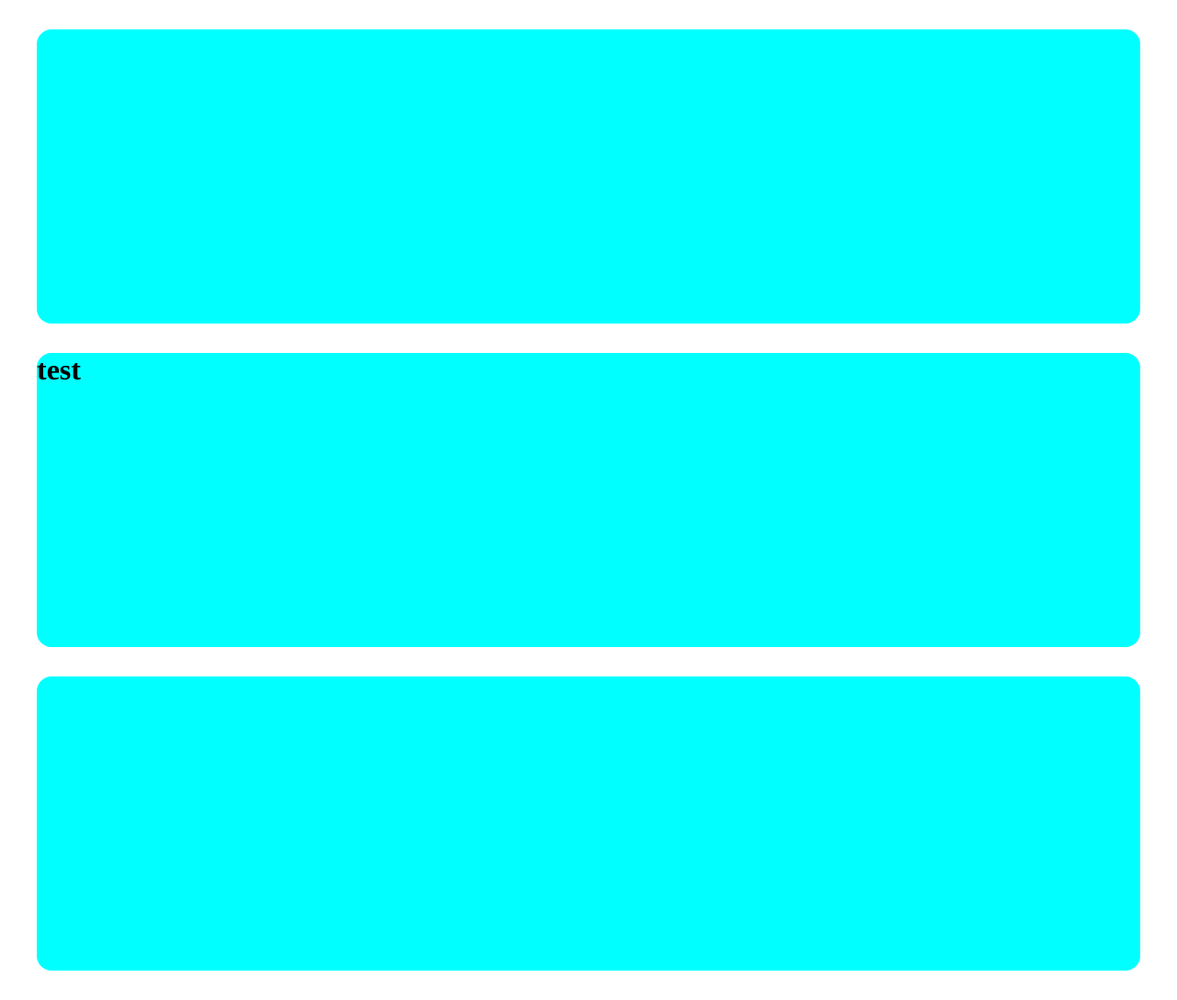
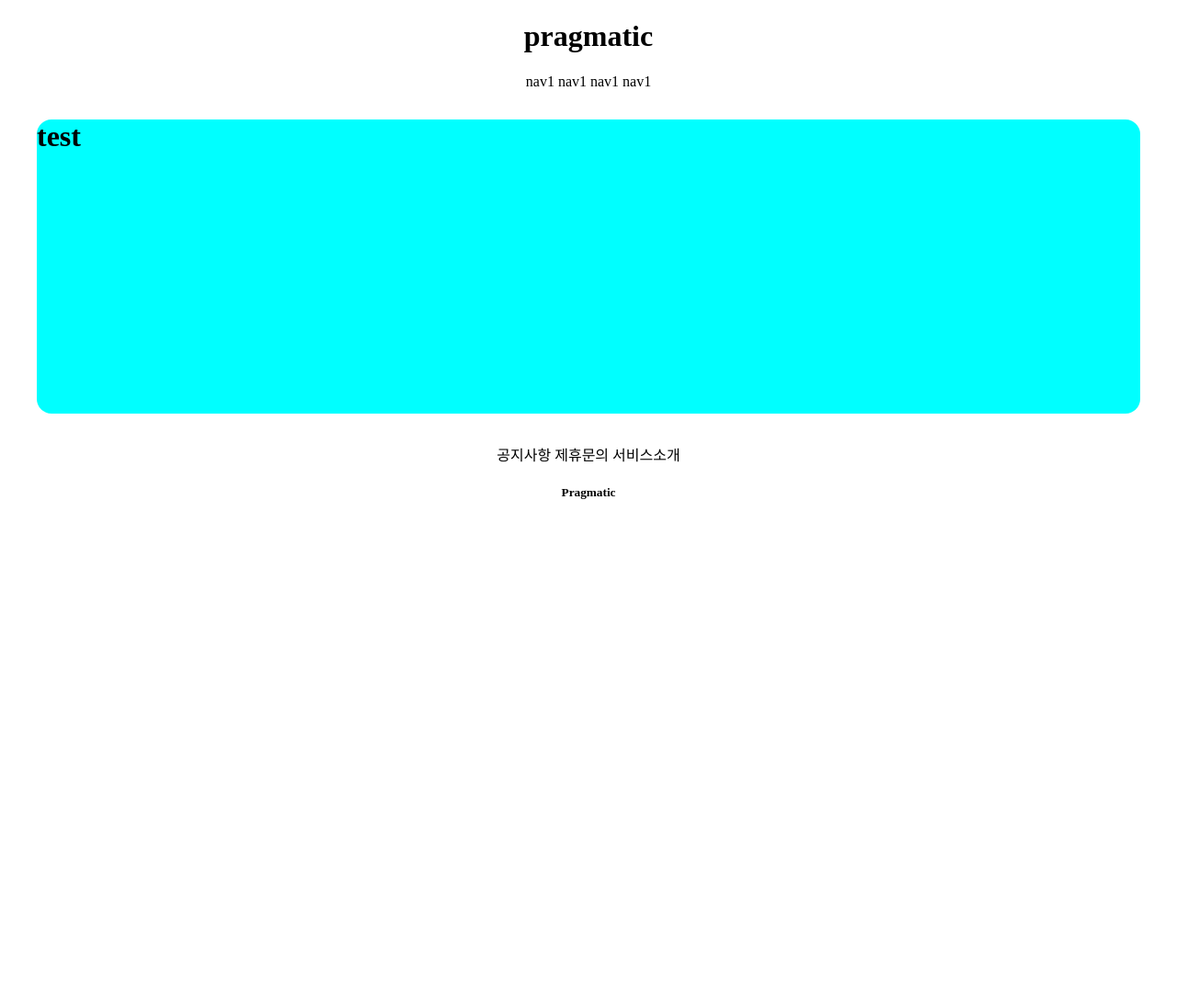
Before and after one commit to yeun38/gis1, a Django app: page /accounts/hello/ in a window 1280 px wide. Shown: the whole page at 92% size. After the commit the page ends 543 px from the top, so only its background shows below. Run offline with Django 3.2, Linux system fonts and the light colour scheme; parts of the project's set-up code (start-up, migrations or seed data) failed here and were passed over.

Commit message:
7/5 1ban class commit 1.1

```diff
--- a/templates/footer.html
+++ b/templates/footer.html
@@ -1,3 +1,13 @@
-<div style="height: 20rem; background-color: aqua; margin: 2rem; border-radius: 1rem ">
+<div style="text-align: center">
+
+    <div>
+      <span> 공지사항</span>
+      <span> 제휴문의</span>
+      <span> 서비스소개</span>
+    </div>
+    <div>
+        <h5> Pragmatic</h5>
+
+    </div>
 
 </div>
--- a/templates/header.html
+++ b/templates/header.html
@@ -1,3 +1,13 @@
-<div style="height: 20rem; background-color: aqua; margin: 2rem; border-radius: 1rem ">
+<div style="text-align: center">
+
+    <div>
+        <h1> pragmatic</h1>
+    </div>
+    <div>
+      <span>nav1</span>
+      <span>nav1</span>
+      <span>nav1</span>
+      <span>nav1</span>
+    </div>
 
 </div>
```
